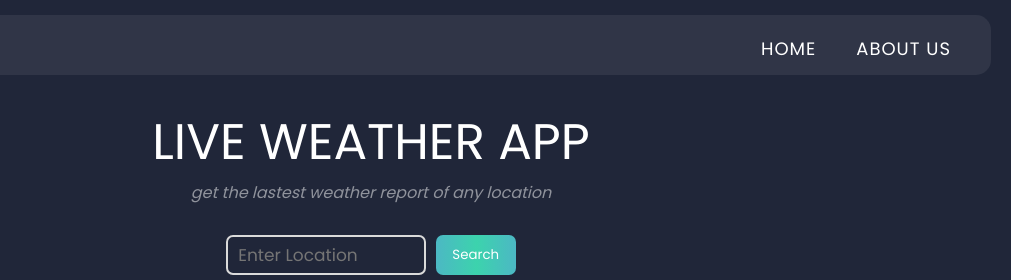
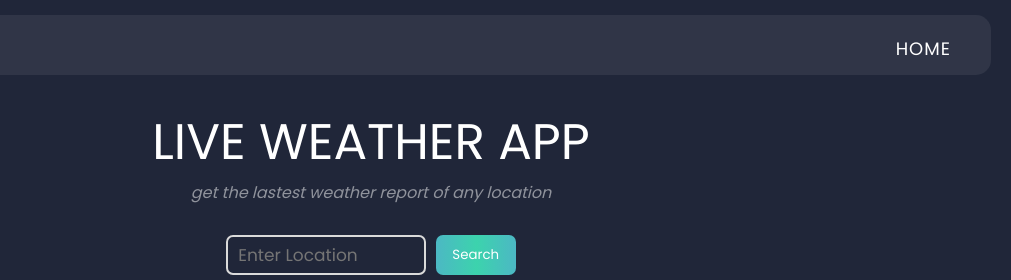
Before and after one commit to jogeshbehera/weatherly.github.io, a plain HTML site: page index.html in a window 1280 px wide. Shown: the top 280 px of the page, 269-1280 px from the left. Drawn offline with Linux system fonts and the light colour scheme.

Commit message:
commented something

```diff
--- a/index.html
+++ b/index.html
@@ -14,7 +14,7 @@
             <img src="logo.png" alt="logo">
         <ul>
             <li><a href="#home">Home</a></li>
-            <li><a href="#about-us">About Us</a></li>
+            <!-- <li><a href="#about-us">About Us</a></li> -->
         </ul>
         </nav>
 
```
